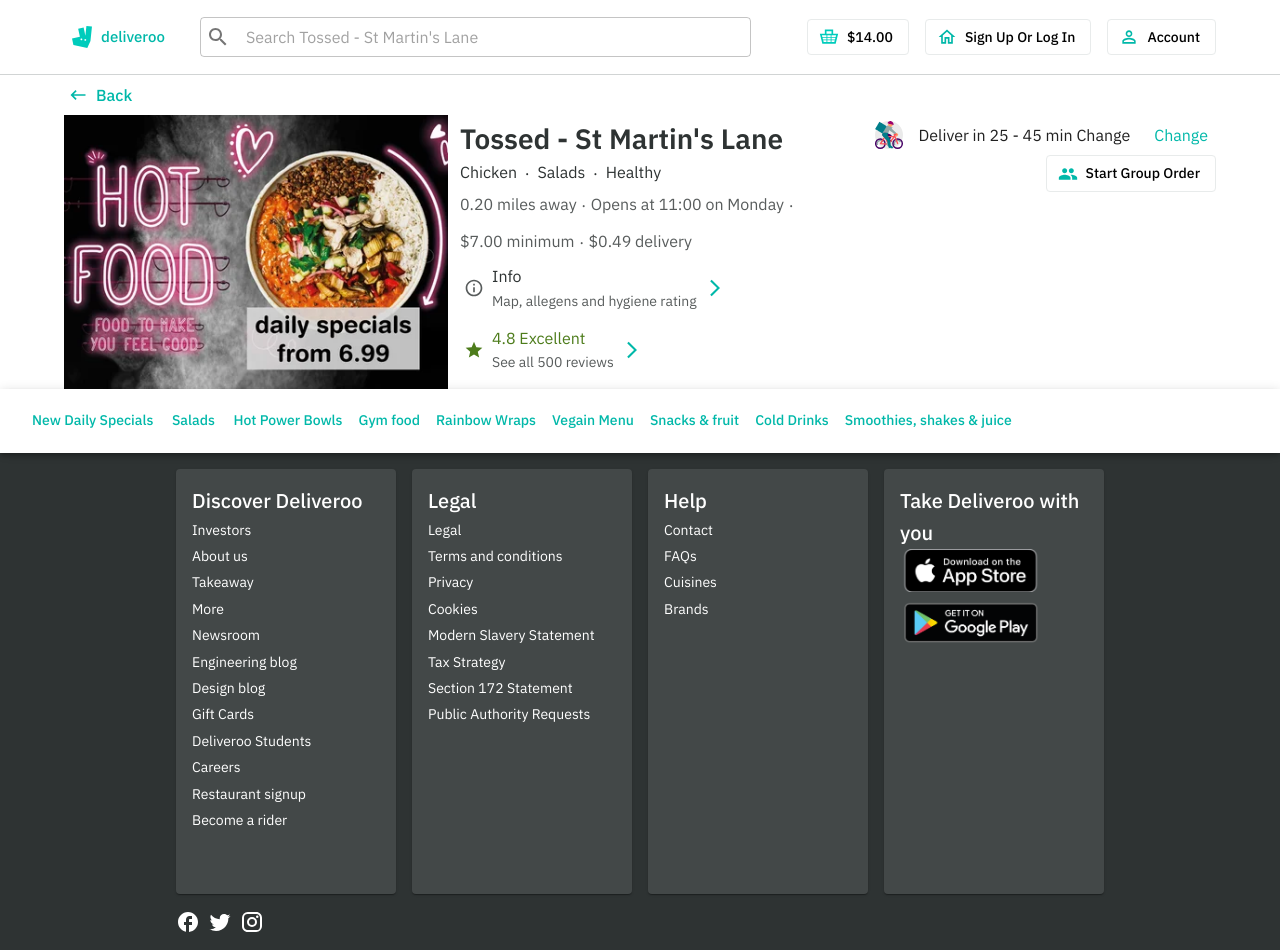
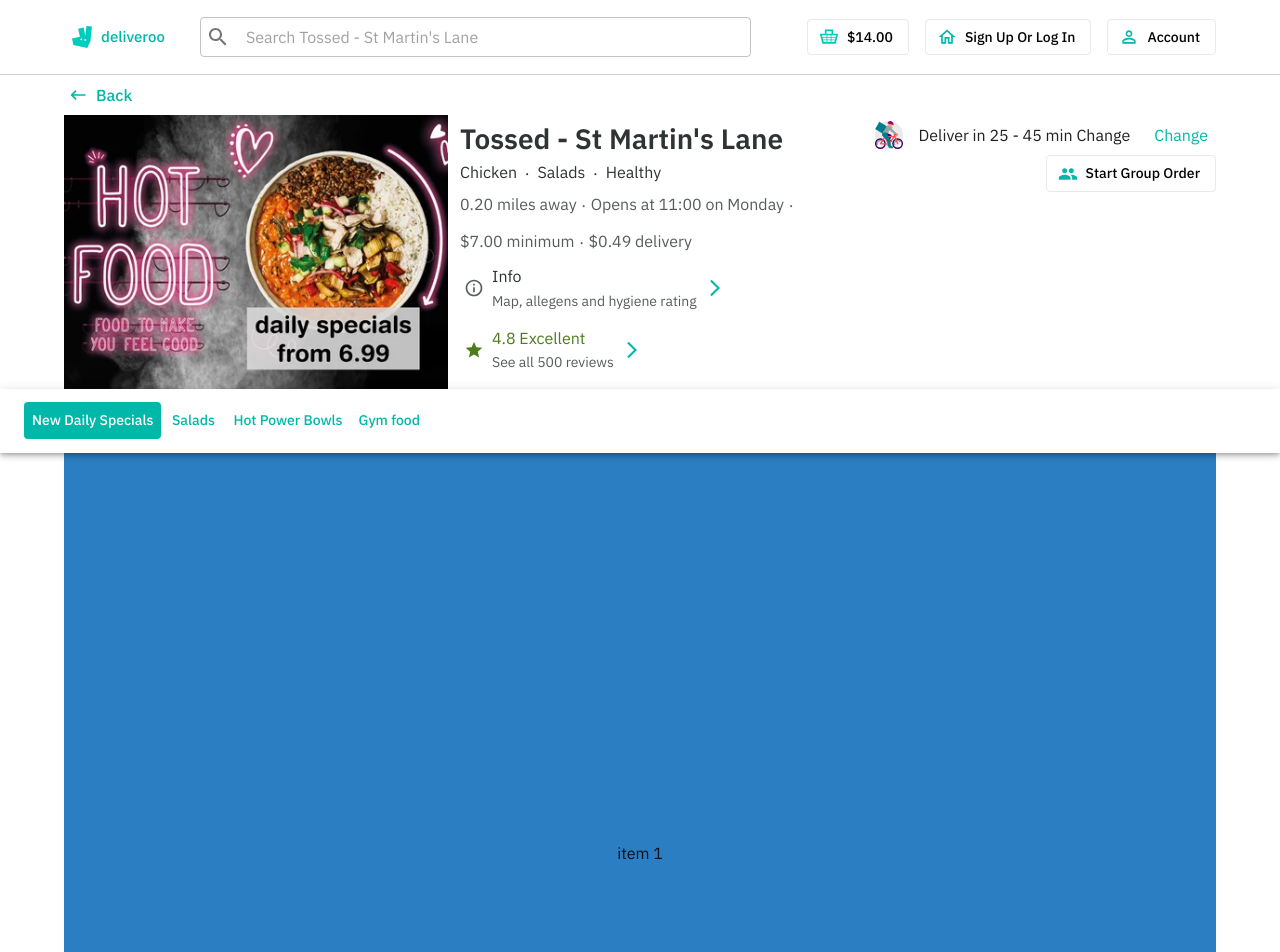
Before and after one commit to schndra/deliveroo-store, a React (Vite) app in the folder client/: page /menu/1 in a window 1280 px wide. Shown: the top 952 px of the page. Built offline with nearby package versions, Linux system fonts and the light colour scheme.

Commit message:
feat(client): add active link on scroll to menu navbar

```diff
--- /dev/null
+++ b/client/src/components/MenuItems.jsx
@@ -0,0 +1,105 @@
+/* eslint-disable no-unused-vars */
+import { Box, Container } from "@mui/material";
+import { useEffect, useRef } from "react";
+import MenuNavigation from "./MenuNavigation";
+
+const MenuItems = () => {
+  const section1Ref = useRef();
+  const section2Ref = useRef();
+  const section3Ref = useRef();
+  const section4Ref = useRef();
+  //   const section5Ref = useRef();
+
+  const commonStyles = {
+    display: "flex",
+    justifyContent: "center",
+    alignItems: "center",
+  };
+
+  useEffect(() => {
+    // console.log(section1Ref.current.id);
+    // console.log(section1Ref.current);
+  });
+
+  const navItems = [
+    {
+      link: "#",
+      text: "New Daily Specials",
+      navItemRef: section1Ref,
+      navItemID: "section1",
+    },
+    {
+      link: "#",
+      text: "Salads",
+      navItemRef: section2Ref,
+      navItemID: "section2",
+    },
+    {
+      link: "#",
+      text: "Hot Power Bowls",
+      navItemRef: section3Ref,
+      navItemID: "section3",
+    },
+    {
+      link: "#",
+      text: "Gym food",
+      navItemRef: section4Ref,
+      navItemID: "section4",
+    },
+    // { link: "#", text: "Rainbow Wraps", headerRef: section5Ref },
+    // { link: "#", text: "Vegain Menu", headerRef: section6Ref },
+    // { link: "#", text: "Snacks & fruit", headerRef: section7Ref },
+    // { link: "#", text: "Cold Drinks", headerRef: section8Ref },
+    // { link: "#", text: "Smoothies, shakes & juice", headerRef: section9Ref },
+  ];
+
+  return (
+    <>
+      <MenuNavigation navItems={navItems} />
+      <Container maxWidth="lg">
+        <Box
+          sx={{
+            bgcolor: "#2b7ec2",
+            height: "100vh",
+            ...commonStyles,
+          }}
+          ref={section1Ref}
+          id="section1"
+        >
+          item 1
+        </Box>
+        <Box
+          sx={{ bgcolor: "#7e9ab0", height: "100vh", ...commonStyles }}
+          ref={section2Ref}
+          id="section2"
+        >
+          item 2
+        </Box>
+        <Box
+          sx={{ bgcolor: "#101c25", height: "100vh", ...commonStyles }}
+          ref={section3Ref}
+          id="section3"
+        >
+          item 3
+        </Box>
+        <Box
+          sx={{ bgcolor: "#2d7259", height: "100vh", ...commonStyles }}
+          ref={section4Ref}
+          id="section4"
+        >
+          item 4
+        </Box>
+        {/* <Box sx={{ bgcolor: "#0fa95c", height: "100vh", ...commonStyles }}>
+          item 5
+        </Box>
+        <Box sx={{ bgcolor: "#0fa95c", height: "100vh", ...commonStyles }}>
+          item 6
+        </Box>
+        <Box sx={{ bgcolor: "#0fa95c", height: "100vh", ...commonStyles }}>
+          item 7
+        </Box> */}
+      </Container>
+    </>
+  );
+};
+export default MenuItems;
--- a/client/src/components/MenuNavigation.jsx
+++ b/client/src/components/MenuNavigation.jsx
@@ -1,18 +1,50 @@
+/* eslint-disable no-unused-vars */
 import { AppBar, Box, Button, Toolbar } from "@mui/material";
+import { useEffect, useState } from "react";
 
-const navItems = [
-  { link: "#", text: "New Daily Specials" },
-  { link: "#", text: "Salads" },
-  { link: "#", text: "Hot Power Bowls" },
-  { link: "#", text: "Gym food" },
-  { link: "#", text: "Rainbow Wraps" },
-  { link: "#", text: "Vegain Menu" },
-  { link: "#", text: "Snacks & fruit" },
-  { link: "#", text: "Cold Drinks" },
-  { link: "#", text: "Smoothies, shakes & juice" },
-];
+// const navItems = [
+//   { link: "#", text: "New Daily Specials" },
+//   { link: "#", text: "Salads" },
+//   { link: "#", text: "Hot Power Bowls" },
+//   { link: "#", text: "Gym food" },
+//   { link: "#", text: "Rainbow Wraps" },
+//   { link: "#", text: "Vegain Menu" },
+//   { link: "#", text: "Snacks & fruit" },
+//   { link: "#", text: "Cold Drinks" },
+//   { link: "#", text: "Smoothies, shakes & juice" },
+// ];
+const getSectionIndex = (sectionList, currPosition) => {
+  // console.log(currPosition)
+  // console.log();
+  let currActiveSectionIndex = 0;
+  sectionList.forEach((section, index) => {
+    const { navItemRef, navItemID } = section;
+    // console.log(section);
+    if (window.scrollY + 100 >= navItemRef.current.offsetTop) {
+      // console.log(section);
+      // currentSection = section.
+      currActiveSectionIndex = index;
+    }
+  });
 
-const MenuNavigation = () => {
+  return currActiveSectionIndex;
+};
+
+const MenuNavigation = ({ navItems }) => {
+  const [activeSectionIndex, setActiveSectionIndex] = useState(0);
+
+  useEffect(() => {
+    const handleScroll = () => {
+      const currentActiveIndex = getSectionIndex(navItems, window.scrollY);
+      console.log("active-index:", currentActiveIndex);
+      setActiveSectionIndex(currentActiveIndex);
+    };
+    window.addEventListener("scroll", handleScroll);
+    return () => {
+      document.removeEventListener("scroll", handleScroll);
+    };
+  });
+
   return (
     <AppBar
       position="sticky"
@@ -24,20 +56,26 @@
       <Toolbar>
         <Box>
           {navItems.map((item, index) => {
-            const { text } = item;
+            const { text, navItemID, navItemRef } = item;
 
             return (
               <Button
                 disableRipple
                 key={index}
                 sx={{
-                  color: "primary.main",
+                  color:
+                    activeSectionIndex === index ? "white" : "primary.main",
                   textTransform: "none",
+                  backgroundColor:
+                    activeSectionIndex === index ? "primary.main" : "white",
                   ":hover": {
-                    backgroundColor: "white",
-                    color: "primary.light",
+                    backgroundColor:
+                      activeSectionIndex === index ? "primary.main" : "white",
+                    color:
+                      activeSectionIndex === index ? "white" : "primary.light",
                   },
                 }}
+                href={`#${navItemID}`}
               >
                 {text}
               </Button>
--- a/client/src/pages/Menu.jsx
+++ b/client/src/pages/Menu.jsx
@@ -1,19 +1,21 @@
-import { useSelector } from "react-redux";
+// import { useSelector } from "react-redux";
 
 import MenuHeader from "../components/MenuHeader";
-import MenuNavigation from "../components/MenuNavigation";
+// import MenuNavigation from "../components/MenuNavigation";
+import MenuItems from "../components/MenuItems";
 
 const Menu = () => {
-  const data = useSelector((state) => state.restaurant);
-  console.log(data);
+  // const data = useSelector((state) => state.restaurant);
+  // console.log(data);
   return (
     <>
       {/* menu header*/}
       <MenuHeader />
       {/* menu navigation*/}
 
-      <MenuNavigation />
       {/* popular list*/}
+      <MenuItems />
+
       {/* <Test /> */}
     </>
   );
```
